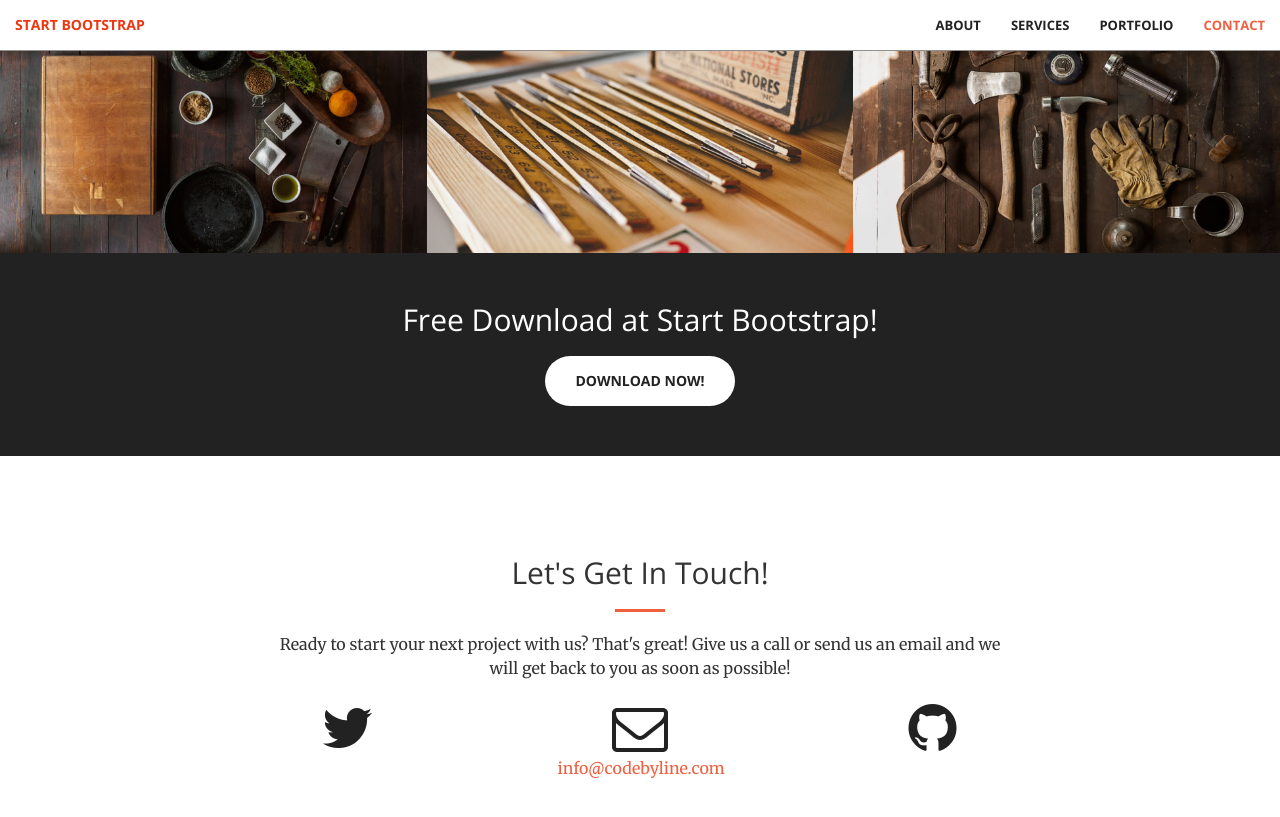
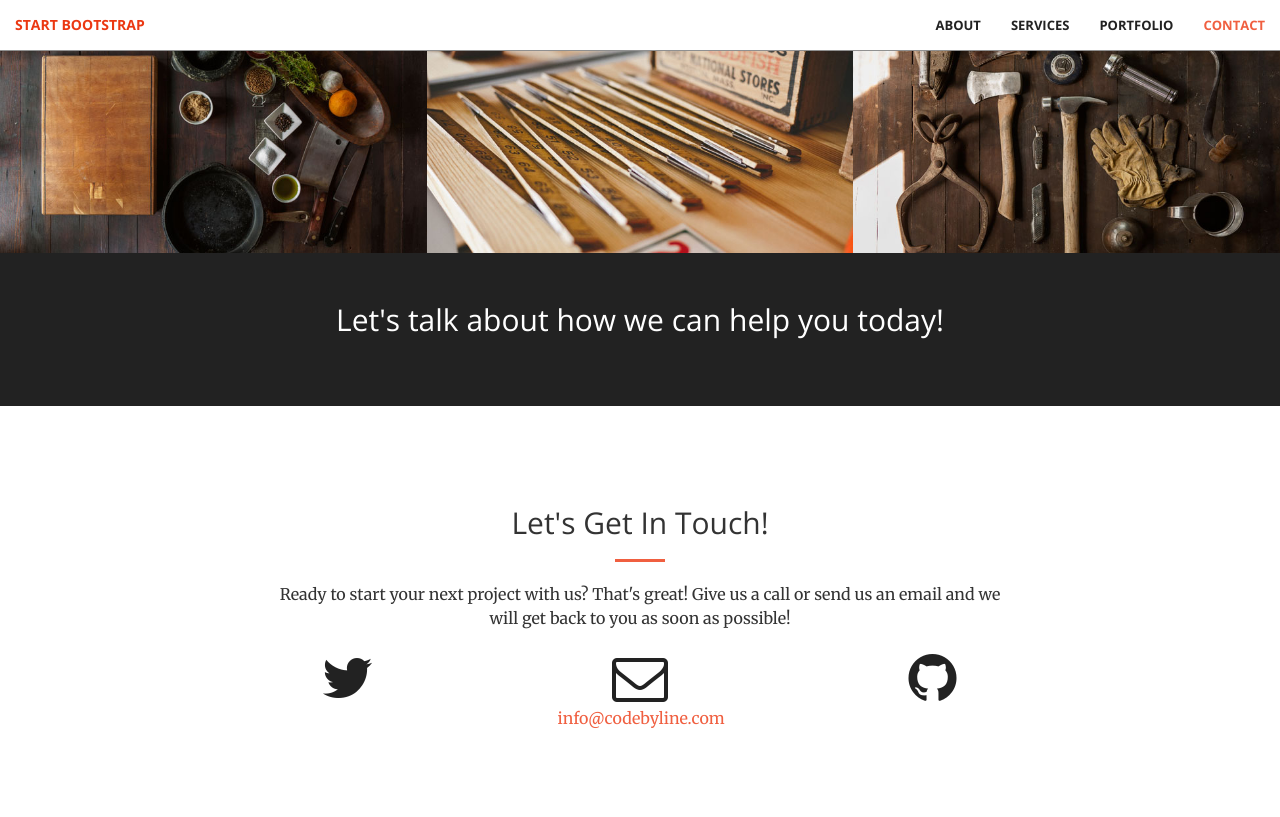
Before and after one commit to code-by-line/code-by-line.github.io, a Jekyll site: the page built from index.html, in a window 1280 px wide and 900 px high, scrolled down 1981 px. Shown: the top 817 px of the window. Built offline with Jekyll 4.4.1, drawn with Linux system fonts in a browser that asks for light colours.

Commit message:
Update aside.html

```diff
--- a/_includes/aside.html
+++ b/_includes/aside.html
@@ -1,8 +1,7 @@
   <aside class="bg-dark">
       <div class="container text-center">
           <div class="call-to-action">
-              <h2>Free Download at Start Bootstrap!</h2>
-              <a href="#" class="btn btn-default btn-xl wow tada">Download Now!</a>
+            <h2>Let's talk about how we can help you today!</h2>
           </div>
       </div>
   </aside>
```
